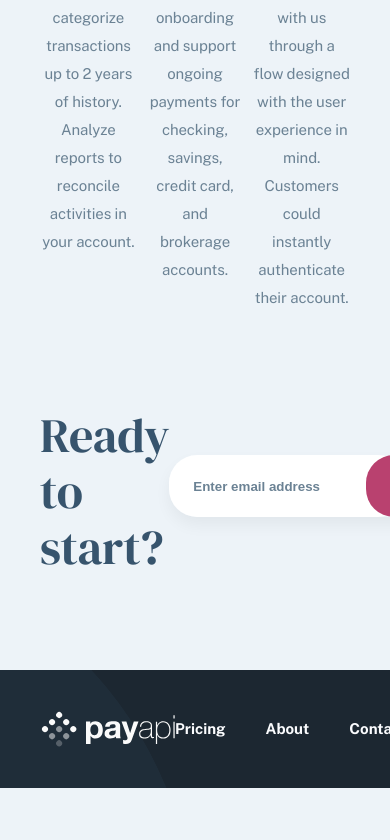
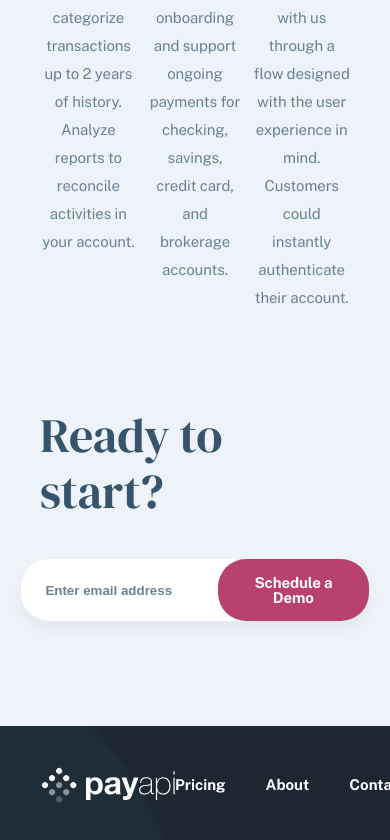
Before and after one commit to mackieva/payapi, a React (Vite) app: page / in a window 390 px wide. Shown: the part 3760-4600 px from the top of the page. Before the commit the page ends 4548 px from the top, so only its background shows below. Built offline with nearby package versions, Linux system fonts and the light colour scheme.

Commit message:
pre footer tablet responsiveness

```diff
--- a/src/components/shared/pre-footer.css
+++ b/src/components/shared/pre-footer.css
@@ -13,3 +13,12 @@
 .preFooter .footnote {
 	display: none;
 }
+
+@media (max-width: 1440px) {
+	.preFooter {
+		flex-direction: column;
+		justify-content: center;
+		align-items: center;
+		gap: 40px;
+	}
+}
--- a/src/components/shared/schedule-demo.css
+++ b/src/components/shared/schedule-demo.css
@@ -40,3 +40,6 @@
 	font-weight: 600;
 	text-decoration: none;
 }
+
+@media (max-width: 1440px) {
+}
```
